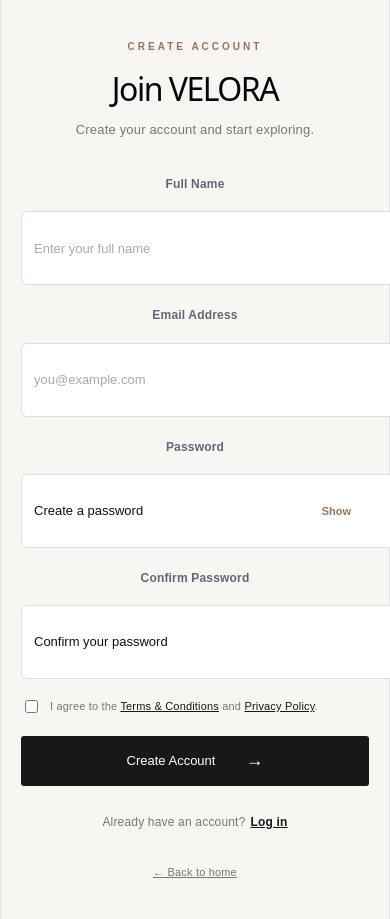
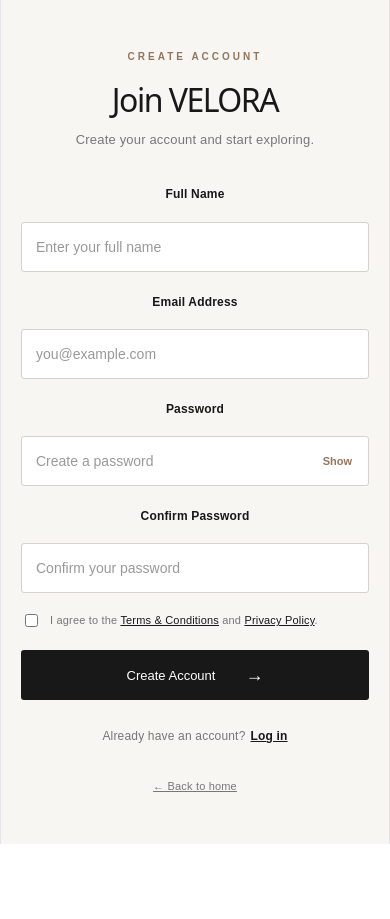
Before and after one commit to Aadityaahire3126/velora-frontend, a React (Vite) app: page /signup in a window 390 px wide. After the commit the page ends 844 px from the top, so only its background shows below. Built offline with nearby package versions, Linux system fonts and the light colour scheme; no server answers.

Commit message:
signup changed

```diff
--- a/src/pages/Signup.css
+++ b/src/pages/Signup.css
@@ -10,7 +10,6 @@
   font-family: Arial, Helvetica, sans-serif;
 }
 
-
 /* ================================
    LEFT VISUAL
 ================================ */
@@ -18,10 +17,7 @@
 .signup-visual {
   position: relative;
   min-height: 100vh;
-
-  background-image:
-    url("https://images.unsplash.com/photo-1496747611176-843222e1e57c?auto=format&fit=crop&w=1200&q=85");
-
+  background-image: url("https://images.unsplash.com/photo-1496747611176-843222e1e57c?auto=format&fit=crop&w=1200&q=85");
   background-size: cover;
   background-position: center;
 }
@@ -35,22 +31,23 @@
 .visual-content {
   position: relative;
   z-index: 2;
-  height: 100%;
   min-height: 100vh;
   padding: 45px 55px;
+  box-sizing: border-box;
 
   display: flex;
   flex-direction: column;
   justify-content: space-between;
 
-  color: white;
+  color: #fff;
 }
 
 .signup-logo {
-  color: white;
+  color: #fff;
   font-size: 25px;
   font-weight: 800;
   letter-spacing: 5px;
+  text-decoration: none;
 }
 
 .visual-text {
@@ -58,27 +55,28 @@
 }
 
 .visual-text p {
+  margin: 0 0 18px;
+  color: #d9c2a9;
   font-size: 10px;
+  font-weight: 600;
   letter-spacing: 3px;
-  margin-bottom: 18px;
-  color: #d9c2a9;
 }
 
 .visual-text h1 {
+  margin: 0 0 25px;
+  color: #fff;
   font-size: 65px;
   line-height: 0.95;
   letter-spacing: -3px;
-  margin-bottom: 25px;
 }
 
 .visual-text span {
   display: block;
   max-width: 390px;
+  color: #ddd;
   font-size: 14px;
   line-height: 1.7;
-  color: #ddd;
 }
-
 
 /* ================================
    RIGHT SIDE
@@ -89,13 +87,13 @@
   justify-content: center;
   align-items: center;
   padding: 60px 30px;
+  box-sizing: border-box;
 }
 
 .signup-box {
   width: 100%;
   max-width: 460px;
 }
-
 
 /* ================================
    HEADING
@@ -106,24 +104,24 @@
 }
 
 .signup-heading p {
+  margin: 0 0 12px;
   color: #94755c;
   font-size: 10px;
+  font-weight: 700;
   letter-spacing: 3px;
-  font-weight: 700;
-  margin-bottom: 12px;
 }
 
 .signup-heading h2 {
+  margin: 0 0 9px;
+  color: #181818;
   font-size: 38px;
   letter-spacing: -1.5px;
-  margin-bottom: 9px;
 }
 
 .signup-heading span {
   color: #777;
   font-size: 13px;
 }
-
 
 /* ================================
    FORM
@@ -135,36 +133,63 @@
 
 .form-group label {
   display: block;
+  margin-bottom: 8px;
+  color: #181818;
   font-size: 12px;
   font-weight: 600;
-  margin-bottom: 8px;
 }
 
-.form-group input {
+/* MAIN INPUT FIX */
+
+.form-group input:not([type="checkbox"]) {
+  box-sizing: border-box;
+  display: block;
+
   width: 100%;
   height: 48px;
+
   padding: 0 14px;
 
   border: 1px solid #d5d2cb;
-  background: #fff;
-
   border-radius: 3px;
-
   outline: none;
 
+  background-color: #fff;
+
+  /* TEXT COLOR */
+  color: #181818 !important;
+  -webkit-text-fill-color: #181818 !important;
+  caret-color: #181818 !important;
+
+  font-family: Arial, Helvetica, sans-serif;
   font-size: 13px;
+  font-weight: 400;
 
-  transition: border 0.2s ease;
+  opacity: 1;
+
+  transition:
+    border-color 0.2s ease,
+    box-shadow 0.2s ease;
 }
 
-.form-group input:focus {
+/* FOCUS */
+
+.form-group input:not([type="checkbox"]):focus {
   border-color: #94755c;
+  color: #181818 !important;
+  -webkit-text-fill-color: #181818 !important;
+  caret-color: #181818 !important;
+
+  box-shadow: 0 0 0 2px rgba(148, 117, 92, 0.08);
 }
 
-.form-group input::placeholder {
-  color: #aaa;
+/* PLACEHOLDER */
+
+.form-group input:not([type="checkbox"])::placeholder {
+  color: #999 !important;
+  -webkit-text-fill-color: #999 !important;
+  opacity: 1;
 }
-
 
 /* ================================
    PASSWORD
@@ -172,17 +197,22 @@
 
 .password-wrapper {
   position: relative;
+  width: 100%;
 }
 
 .password-wrapper input {
-  padding-right: 65px;
+  padding-right: 65px !important;
 }
 
 .show-password {
   position: absolute;
   right: 12px;
   top: 50%;
+  z-index: 2;
+
   transform: translateY(-50%);
+
+  padding: 5px;
 
   border: none;
   background: transparent;
@@ -195,6 +225,26 @@
   cursor: pointer;
 }
 
+.show-password:hover {
+  color: #181818;
+}
+
+/* ================================
+   MOBILE / AUTOFILL INPUT FIX
+================================ */
+
+.form-group input:-webkit-autofill,
+.form-group input:-webkit-autofill:hover,
+.form-group input:-webkit-autofill:focus,
+.form-group input:-webkit-autofill:active {
+  -webkit-text-fill-color: #181818 !important;
+  color: #181818 !important;
+
+  -webkit-box-shadow: 0 0 0 1000px #fff inset !important;
+  box-shadow: 0 0 0 1000px #fff inset !important;
+
+  caret-color: #181818 !important;
+}
 
 /* ================================
    TERMS
@@ -204,16 +254,20 @@
   display: flex;
   align-items: flex-start;
   gap: 9px;
-
   margin: 7px 0 20px;
 }
 
-.terms input {
+.terms input[type="checkbox"] {
+  width: auto;
+  height: auto;
   margin-top: 2px;
+
   accent-color: #181818;
+  cursor: pointer;
 }
 
 .terms p {
+  margin: 0;
   color: #777;
   font-size: 11px;
   line-height: 1.5;
@@ -224,7 +278,6 @@
   text-decoration: underline;
 }
 
-
 /* ================================
    MESSAGE
 ================================ */
@@ -233,8 +286,9 @@
   padding: 11px 13px;
   margin-bottom: 15px;
 
+  border-radius: 3px;
+
   font-size: 12px;
-  border-radius: 3px;
 }
 
 .form-message.success {
@@ -246,7 +300,6 @@
   background: #f8e8e6;
   color: #9a3930;
 }
-
 
 /* ================================
    BUTTON
@@ -260,7 +313,7 @@
   border-radius: 3px;
 
   background: #181818;
-  color: white;
+  color: #fff;
 
   font-size: 13px;
 
@@ -282,35 +335,34 @@
   font-size: 18px;
 }
 
-
 /* ================================
    LOGIN
 ================================ */
 
 .login-text {
-  text-align: center;
-
   margin-top: 25px;
 
   color: #777;
+
   font-size: 12px;
+  text-align: center;
 }
 
 .login-text a {
+  margin-left: 5px;
+
   color: #181818;
   font-weight: 600;
-  margin-left: 5px;
   text-decoration: underline;
 }
-
 
 /* ================================
    BACK HOME
 ================================ */
 
 .back-home {
+  margin-top: 25px;
   text-align: center;
-  margin-top: 25px;
 }
 
 .back-home a {
@@ -322,26 +374,11 @@
   color: #181818;
 }
 
-.auth-form input {
-  color: #111 !important;
-  -webkit-text-fill-color: #111 !important;
-  background: #fff;
-}
-
-.auth-form input::placeholder {
-  color: #999;
-}
-input[type="password"] {
-  color: #111 !important;
-  -webkit-text-fill-color: #111 !important;
-}
-
 /* ================================
    RESPONSIVE
 ================================ */
 
 @media (max-width: 850px) {
-
   .signup-page {
     grid-template-columns: 1fr;
   }
@@ -355,10 +392,12 @@ input[type="password"] {
     padding: 40px 25px;
   }
 
+  .signup-box {
+    max-width: 520px;
+  }
 }
 
 @media (max-width: 450px) {
-
   .signup-container {
     padding: 35px 20px;
   }
@@ -367,4 +406,12 @@ input[type="password"] {
     font-size: 32px;
   }
 
+  .form-group input:not([type="checkbox"]) {
+    height: 50px;
+    font-size: 14px;
+  }
+
+  .signup-button {
+    height: 50px;
+  }
 }
```
